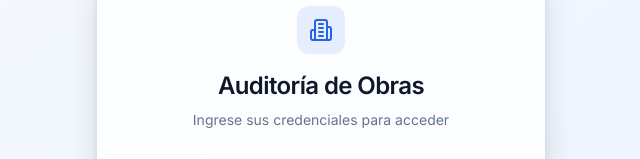
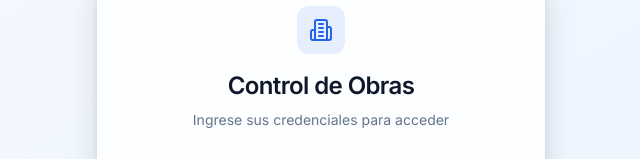
Before and after one commit to Cuutu/audit-mkmo, a Next.js app: page /login in a window 1280 px wide. Shown: the part 178-337 px from the top of the page, without its empty margins (319-959 px from the left). Built offline with nearby package versions, Linux system fonts and the light colour scheme; no server answers.

Commit message:
Cambiado de auditoria a control

```diff
--- a/app/(auth)/login/page.tsx
+++ b/app/(auth)/login/page.tsx
@@ -64,7 +64,7 @@ function LoginForm() {
             </div>
           </div>
           <CardTitle className="text-2xl font-semibold text-center tracking-tight">
-            Auditoría de Obras
+            Control de Obras
           </CardTitle>
           <CardDescription className="text-center text-sm">
             Ingrese sus credenciales para acceder
@@ -130,7 +130,7 @@ export default function LoginPage() {
               </div>
             </div>
             <CardTitle className="text-2xl font-semibold text-center tracking-tight">
-              Auditoría de Obras
+              Control de Obras
             </CardTitle>
             <CardDescription className="text-center text-sm">
               Cargando...
--- a/app/(dashboard)/dashboard/obras/nueva/page.tsx
+++ b/app/(dashboard)/dashboard/obras/nueva/page.tsx
@@ -212,11 +212,11 @@ export default function NuevaObraPage() {
               </div>
             )}
 
-            {/* Sección de Período de Auditoría */}
+            {/* Sección de Período de Control */}
             <div className="p-4 bg-blue-50 border border-blue-200 rounded-lg space-y-4">
               <div className="flex items-center gap-2 text-blue-700">
                 <Calendar className="h-5 w-5" />
-                <h3 className="font-semibold">Período de Auditoría</h3>
+                <h3 className="font-semibold">Período de Control</h3>
               </div>
 
               <div className="grid gap-4 md:grid-cols-2">
--- a/app/(dashboard)/dashboard/page.tsx
+++ b/app/(dashboard)/dashboard/page.tsx
@@ -110,7 +110,7 @@ export default async function DashboardPage() {
         </Card>
         <Card className="border-0 shadow-soft bg-gradient-to-br from-card to-amber-50/30 dark:to-amber-950/20">
           <CardHeader className="flex flex-row items-center justify-between space-y-0 pb-3">
-            <CardTitle className="text-xs font-medium text-muted-foreground uppercase tracking-wide">En Auditoría</CardTitle>
+            <CardTitle className="text-xs font-medium text-muted-foreground uppercase tracking-wide">En Control</CardTitle>
             <div className="h-8 w-8 rounded-lg bg-amber-100 dark:bg-amber-900/40 flex items-center justify-center">
               <Clock className="h-4 w-4 text-amber-600 dark:text-amber-400" />
             </div>
--- a/app/layout.tsx
+++ b/app/layout.tsx
@@ -14,22 +14,22 @@ export const viewport: Viewport = {
 };
 
 export const metadata: Metadata = {
-  title: "Sistema de Auditoría de Obras",
-  description: "Gestión y auditoría de obras con seguimiento de procesos",
+  title: "Sistema de Control de Obras",
+  description: "Gestión y control de obras con seguimiento de procesos",
   manifest: "/manifest.webmanifest",
   appleWebApp: {
     capable: true,
     statusBarStyle: "default",
-    title: "Auditoría Obras",
+    title: "Control Obras",
   },
   formatDetection: {
     telephone: false,
   },
   openGraph: {
     type: "website",
-    siteName: "Sistema de Auditoría de Obras",
-    title: "Sistema de Auditoría de Obras",
-    description: "Gestión y auditoría de obras con seguimiento de procesos",
+    siteName: "Sistema de Control de Obras",
+    title: "Sistema de Control de Obras",
+    description: "Gestión y control de obras con seguimiento de procesos",
   },
   icons: {
     icon: [
--- a/app/manifest.ts
+++ b/app/manifest.ts
@@ -2,9 +2,9 @@ import { MetadataRoute } from 'next'
 
 export default function manifest(): MetadataRoute.Manifest {
   return {
-    name: 'Sistema de Auditoría de Obras',
-    short_name: 'Auditoría Obras',
-    description: 'Gestión y auditoría de obras con seguimiento de procesos',
+    name: 'Sistema de Control de Obras',
+    short_name: 'Control Obras',
+    description: 'Gestión y control de obras con seguimiento de procesos',
     start_url: '/dashboard',
     display: 'standalone',
     background_color: '#ffffff',
--- a/components/layout/dashboard-layout.tsx
+++ b/components/layout/dashboard-layout.tsx
@@ -127,7 +127,7 @@ function SidebarContent({
           <div className="h-8 w-8 rounded-lg bg-primary/10 dark:bg-primary/20 flex items-center justify-center">
             <Building2 className="h-5 w-5 text-primary" />
           </div>
-          <h1 className="text-lg font-semibold tracking-tight">Auditoría Obras</h1>
+          <h1 className="text-lg font-semibold tracking-tight">Control Obras</h1>
         </div>
       </div>
       <nav className="flex-1 space-y-1 px-3 py-6">
--- a/components/obras/editar-obra-client.tsx
+++ b/components/obras/editar-obra-client.tsx
@@ -129,7 +129,7 @@ export function EditarObraClient({ obra }: EditarObraClientProps) {
               <div className="p-4 bg-blue-50 border border-blue-200 rounded-lg">
                 <div className="flex items-center gap-2 text-blue-700 mb-3">
                   <Calendar className="h-5 w-5" />
-                  <h3 className="font-semibold">Período de Auditoría</h3>
+                  <h3 className="font-semibold">Período de Control</h3>
                 </div>
                 <div className="grid gap-4 md:grid-cols-2">
                   <div>
--- a/lib/periodos-config.ts
+++ b/lib/periodos-config.ts
@@ -1,4 +1,4 @@
-// Configuración de períodos de auditoría y procesos asociados
+// Configuración de períodos de control y procesos asociados
 
 import { ResponsableTipo } from "@prisma/client"
 
```
Also changed, not shown: public/manifest.json, 1 other file (tests, documents, lock files or other folders).
